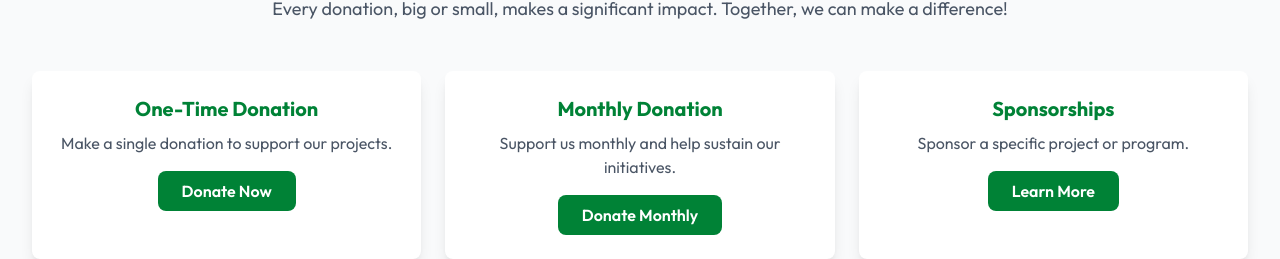
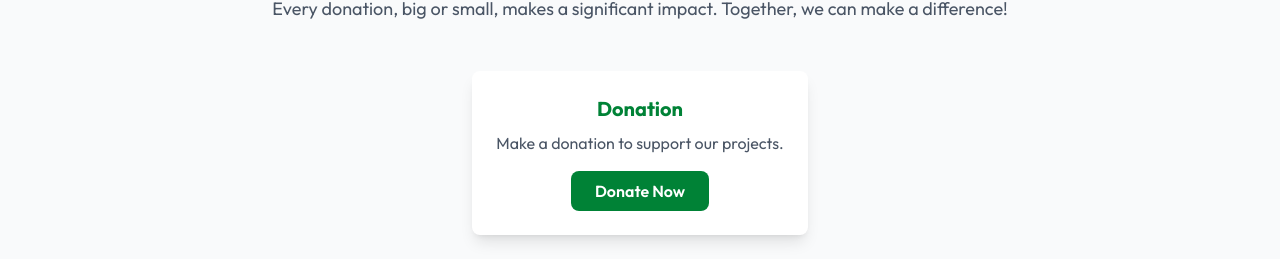
Before and after one commit to Anishp310/staticWeb, a React (Vite) app: page /donate in a window 1280 px wide. Shown: the part 553-812 px from the top of the page. Built offline with nearby package versions, Linux system fonts and the light colour scheme.

Commit message:
last  commit

```diff
--- a/src/components/Donate.jsx
+++ b/src/components/Donate.jsx
@@ -1,17 +1,18 @@
-import React, { useState } from "react";
+import React, { useState, useRef } from "react";
 import donationImg from "../assets/donation.jpg";
 
 export const Donate = () => {
-  const [showQRCode, setShowQRCode] = useState(false); // State to manage QR code visibility
+  const [showQRCode, setShowQRCode] = useState(false);
+  const qrCodeRef = useRef(null);
 
   const handleDonateClick = () => {
-    setShowQRCode(!showQRCode); // Toggle QR code visibility
+    setShowQRCode(true);
+    qrCodeRef.current?.scrollIntoView({ behavior: "smooth" });
   };
 
   return (
     <div className='py-12 bg-gray-50'>
-      <div className=' w-full h-64 overflow-hidden'>
-        {/* Banner Image with improved styling */}
+      <div className='w-full h-64 overflow-hidden'>
         <img
           src={donationImg}
           alt='Banner'
@@ -20,10 +21,7 @@ export const Donate = () => {
       </div>
 
       <div className='max-w-7xl mx-auto px-4 sm:px-6 lg:px-8'>
-        <h2 className='text-3xl font-bold text-center mb-8 mt-8'>
-          Donate
-        </h2>
-        {/* Donation Description */}
+        <h2 className='text-3xl font-bold text-center mb-8 mt-8'>Donate</h2>
         <div className='mb-12 text-center'>
           <p className='text-gray-600 text-lg mb-6'>
             Your generous donations help us create a sustainable and equitable
@@ -36,14 +34,13 @@ export const Donate = () => {
           </p>
         </div>
 
-        {/* Donation Options */}
-        <div className='grid grid-cols-1 md:grid-cols-3 gap-6 mb-12'>
+        <div className='flex justify-center items-center  mb-12'>
           <div className='bg-white p-6 rounded-lg shadow-lg text-center hover:shadow-xl transition-shadow duration-300'>
             <h3 className='text-xl font-bold mb-2 text-green-700'>
-              One-Time Donation
+               Donation
             </h3>
             <p className='text-gray-600 mb-4'>
-              Make a single donation to support our projects.
+              Make a  donation to support our projects.
             </p>
             <button
               onClick={handleDonateClick}
@@ -52,44 +49,15 @@ export const Donate = () => {
               Donate Now
             </button>
           </div>
-          <div className='bg-white p-6 rounded-lg shadow-lg text-center hover:shadow-xl transition-shadow duration-300'>
-            <h3 className='text-xl font-bold mb-2 text-green-700'>
-              Monthly Donation
-            </h3>
-            <p className='text-gray-600 mb-4'>
-              Support us monthly and help sustain our initiatives.
-            </p>
-            <button
-              onClick={handleDonateClick}
-              className='bg-green-700 text-white px-6 py-2 rounded-lg font-semibold hover:bg-green-800'
-            >
-              Donate Monthly
-            </button>
-          </div>
-          <div className='bg-white p-6 rounded-lg shadow-lg text-center hover:shadow-xl transition-shadow duration-300'>
-            <h3 className='text-xl font-bold mb-2 text-green-700'>
-              Sponsorships
-            </h3>
-            <p className='text-gray-600 mb-4'>
-              Sponsor a specific project or program.
-            </p>
-            <button
-              onClick={handleDonateClick}
-              className='bg-green-700 text-white px-6 py-2 rounded-lg font-semibold hover:bg-green-800'
-            >
-              Learn More
-            </button>
-          </div>
         </div>
 
-        {/* QR Code Section */}
         {showQRCode && (
-          <div className='text-center mt-8'>
+          <div ref={qrCodeRef} className='text-center mt-8'>
             <h3 className='text-2xl font-bold mb-4 text-green-700'>
               Scan to Donate
             </h3>
             <img
-              src='https://via.placeholder.com/200' // Replace with your QR code image
+              src='https://via.placeholder.com/200'
               alt='Donation QR Code'
               className='mx-auto w-48 h-48'
             />
@@ -99,7 +67,6 @@ export const Donate = () => {
           </div>
         )}
 
-        {/* Transparency Section */}
         <div className='mt-12'>
           <h3 className='text-2xl font-bold mb-4 text-green-700'>
             Transparency
--- a/src/components/Footer.jsx
+++ b/src/components/Footer.jsx
@@ -5,7 +5,6 @@ const Footer = () => {
     <footer className='bg-gray-800 text-white py-12' id="Footer">
       <div className='max-w-7xl mx-auto px-4 sm:px-6 lg:px-8'>
         <div className='grid grid-cols-1 md:grid-cols-4 gap-8'>
-          {/* About Section */}
           <div>
             <h3 className='text-lg font-bold mb-4'>About YEAST</h3>
             <p className='text-sm text-gray-400'>
@@ -14,7 +13,6 @@ const Footer = () => {
             </p>
           </div>
 
-          {/* Quick Links */}
           <div>
             <h3 className='text-lg font-bold mb-4'>Quick Links</h3>
             <ul className='space-y-2'>
--- a/src/components/Home.jsx
+++ b/src/components/Home.jsx
@@ -31,12 +31,7 @@ export const Home = () => {
             >
               Donate
             </Link>
-            <Link
-              to='/get-involved'
-              className='bg-white text-green-700 px-6 py-2 rounded-lg font-semibold hover:bg-green-100'
-            >
-              Volunteer
-            </Link>
+
           </div>
         </div>
       </section>
--- a/src/components/Navbar.jsx
+++ b/src/components/Navbar.jsx
@@ -1,26 +1,23 @@
 import React, { useState } from "react";
 import { Link } from "react-router-dom";
-import { FaBars, FaTimes } from "react-icons/fa"; // Import React Icons
-
+import { FaBars, FaTimes } from "react-icons/fa";
 const Navbar = () => {
-  const [isMenuOpen, setIsMenuOpen] = useState(false); // State to manage mobile menu
+  const [isMenuOpen, setIsMenuOpen] = useState(false);
 
   const toggleMenu = () => {
-    setIsMenuOpen(!isMenuOpen); // Toggle menu state
+    setIsMenuOpen(!isMenuOpen);
   };
 
   return (
     <nav className='bg-white shadow-lg'>
       <div className='max-w-7xl mx-auto px-4 sm:px-6 lg:px-8'>
         <div className='flex justify-between h-16'>
-          {/* Logo */}
           <div className='flex-shrink-0 flex items-center'>
             <Link to='/' className='text-2xl font-bold text-green-700'>
               YEAST
             </Link>
           </div>
 
-          {/* Navigation Links (Desktop) */}
           <div className='hidden md:flex space-x-8 items-center'>
             <Link
               to='/'
@@ -60,23 +57,21 @@ const Navbar = () => {
             </a>
           </div>
 
-          {/* Mobile Menu Button */}
           <div className='flex items-center md:hidden'>
             <button
               onClick={toggleMenu}
               className='text-gray-700 hover:text-green-600 focus:outline-none'
             >
               {isMenuOpen ? (
-                <FaTimes className='h-6 w-6' /> // Close icon when menu is open
+                <FaTimes className='h-6 w-6' />
               ) : (
-                <FaBars className='h-6 w-6' /> // Hamburger icon when menu is closed
+                <FaBars className='h-6 w-6' />
               )}
             </button>
           </div>
         </div>
       </div>
-  {/* flex flex-col justify-center items-center */}
-      {/* Mobile Menu (Dropdown) */}
+
       {isMenuOpen && (
         <div className='md:hidden'>
           <div className=' px-2 pt-2 pb-3 space-y-1 sm:px-3'>
```
Also changed, not shown: src/components/About.jsx (+13 -24 lines), src/components/Projects.jsx (+6 -8 lines).
